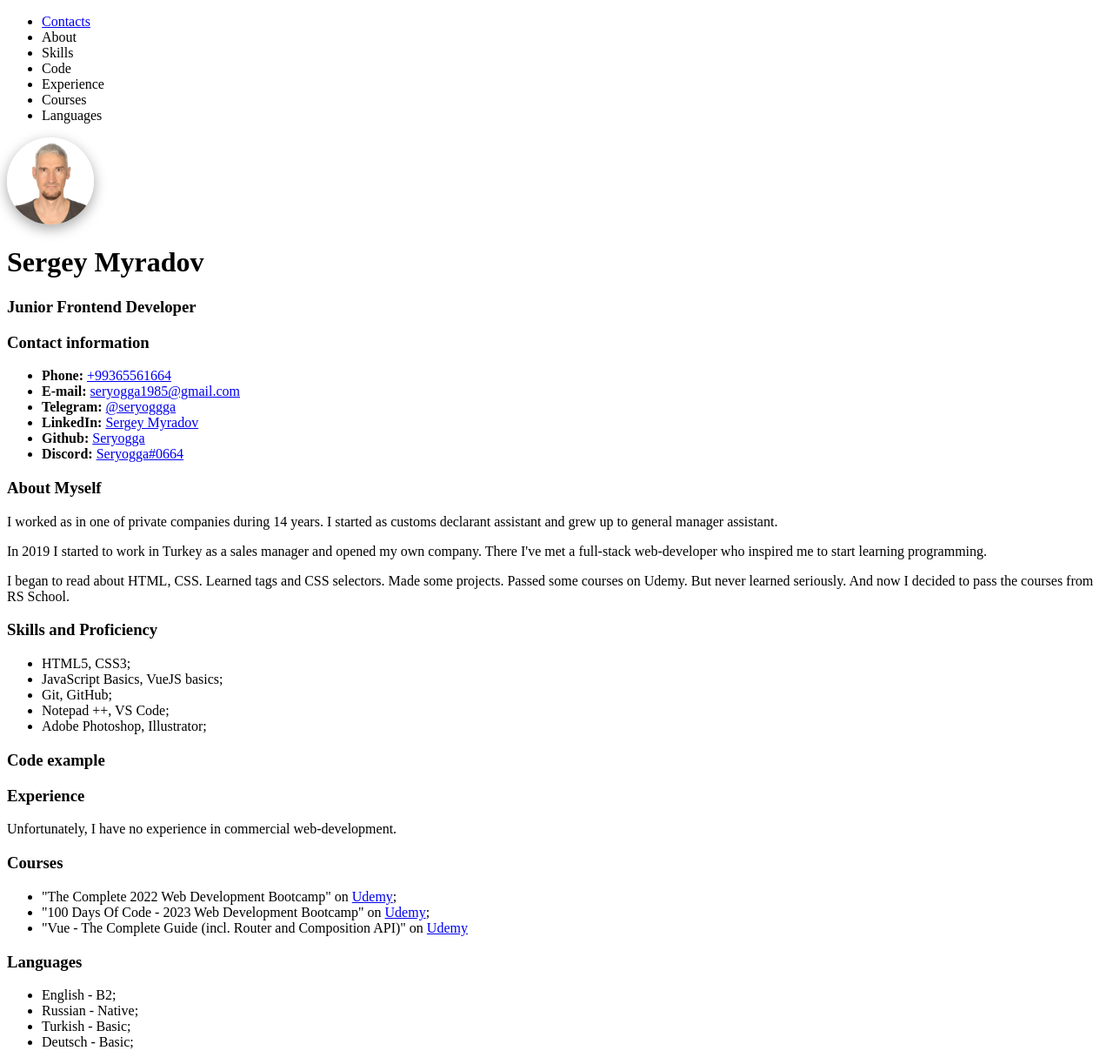
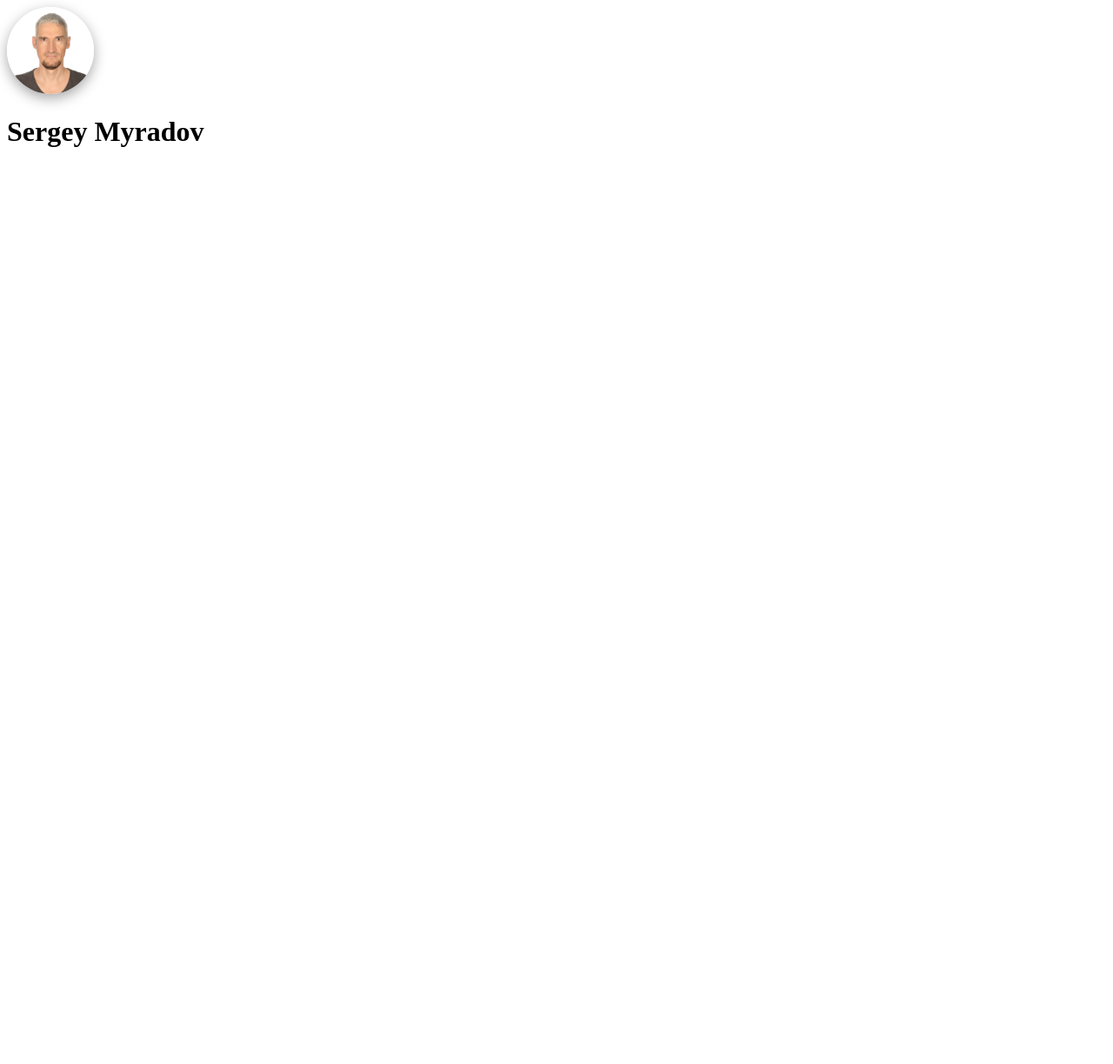
Before and after one commit to Seryogga/rsschool-cv, a plain HTML site: page index.html in a window 1280 px wide. Shown: the whole page at 87% size. After the commit the page ends 800 px from the top, so only its background shows below. Drawn offline with Linux system fonts and the light colour scheme.

Commit message:
fix: clear all html

```diff
--- a/index.html
+++ b/index.html
@@ -8,57 +8,7 @@
   <title>CV</title>
 </head>
 <body>
-  <header>
-    <ul>
-      <li><a href="#contacts">Contacts</a></li>
-      <li>About</li>
-      <li>Skills</li>
-      <li>Code</li>
-      <li>Experience</li>
-      <li>Courses</li>
-      <li>Languages</li>
-    </ul>
-  </header>
   <img src="image.jpg" alt="My photo">
   <h1>Sergey Myradov</h1>
-  <h3>Junior Frontend Developer</h3>
-  <h3 id="contacts">Contact information</h3>
-  <ul>
-    <li><strong>Phone: </strong><a href="tel:+99365561664">+99365561664</a></li>
-    <li><strong>E-mail: </strong><a href="mailto:seryogga1985@gmail.com">seryogga1985@gmail.com</a></li>
-    <li><strong>Telegram: </strong><a href="https://t.me/seryoggga">@seryoggga</a></li>
-    <li><strong>LinkedIn: </strong><a href="https://www.linkedin.com/in/sergey-myradov/">Sergey Myradov</a></li>
-    <li><strong>Github: </strong><a href="https://github.com/Seryogga">Seryogga</a></li>
-    <li><strong>Discord: </strong><a href="https://discord.com/">Seryogga#0664</a></li>
-  </ul>
-  <h3 id="about">About Myself</h3>
-  <p>I worked as in one of private companies during 14 years. I started as customs declarant assistant and grew up to general manager assistant. </p>
-  <p>In 2019 I started to work in Turkey as a sales manager and opened my own company. There I've met a full-stack web-developer who inspired me to start learning programming.</p>
-  <p>I began to read about HTML, CSS. Learned tags and CSS selectors. Made some projects. Passed some courses on Udemy. But never learned seriously. And now I decided to pass the courses from RS School.</p>
-  <h3 id="skills">Skills and Proficiency</h3>
-  <ul>
-    <li>HTML5, CSS3;</li>
-    <li>JavaScript Basics, VueJS basics;</li>
-    <li>Git, GitHub;</li>
-    <li>Notepad ++, VS Code;</li>
-    <li>Adobe Photoshop, Illustrator;</li>
-  </ul>
-  <h3 id="code">Code example</h3>
-  <h3 id="experience">Experience</h3>
-  <p>Unfortunately, I have no experience in commercial web-development.</p>
-  <h3 id="courses">Courses</h3>
-  <ul>
-    <li>"The Complete 2022 Web Development Bootcamp" on <a href="https://www.udemy.com/course/the-complete-web-development-bootcamp/">Udemy</a>;</li>
-    <li>"100 Days Of Code - 2023 Web Development Bootcamp" on <a href="https://www.udemy.com/course/100-days-of-code-web-development-bootcamp/">Udemy</a>;</li>
-    <li>"Vue - The Complete Guide (incl. Router and Composition API)" on <a href="https://www.udemy.com/course/vuejs-2-the-complete-guide/">Udemy</a></li>
-  </ul>
-  <h3 id="languages">Languages</h3>
-  <ul>
-    <li>English - B2;</li>
-    <li>Russian - Native;</li>
-    <li>Turkish - Basic;</li>
-    <li>Deutsch - Basic;</li>
-  </ul>
-  <footer></footer>
 </body>
 </html>
```
